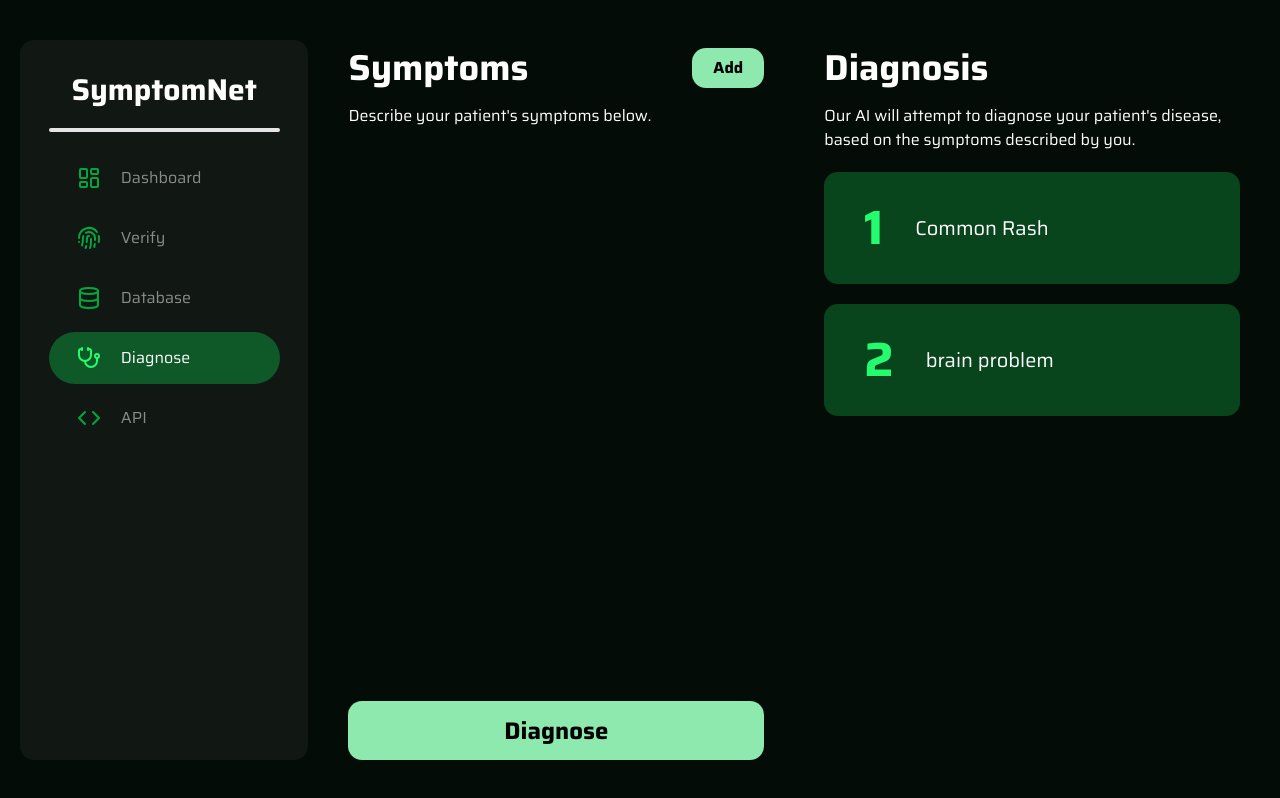
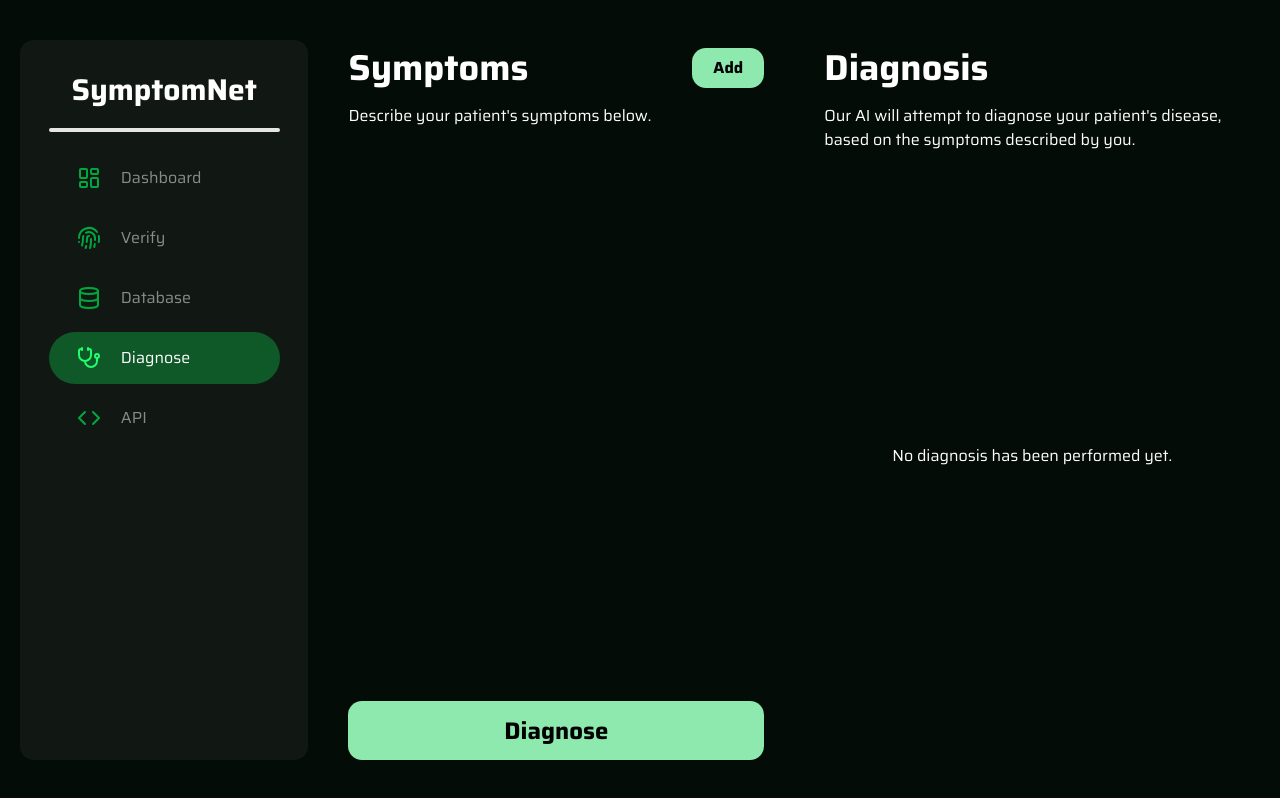
Before and after one commit to SymptomNet/SymptomNet, a Next.js app: page /diagnose in a window 1280 px wide. Built offline with nearby package versions, Linux system fonts and the light colour scheme.

Commit message:
fix: move examples

```diff
--- a/src/app/diagnose/page.js
+++ b/src/app/diagnose/page.js
@@ -60,22 +60,21 @@ function ResultBox({ text , rank, treatment_steps }) {
   )
 }
 
-
-
-
-export default function Diagnose() {
-
-  const [symptoms, setSymptoms] = useState([]);
-  const [results, setResults] = useState([
-    { id: 0, rank: 1, text: 'Common Rash', treatment_steps: [
+const example1 = { id: 0, rank: 1, text: 'Common Rash', treatment_steps: [
       "Conduct a visual examination to identify the rash's appearance, distribution, and any associated skin changes.",
       "Gather information about the patient's medical history, including allergies, medications, and previous skin conditions.",
       "Inquire about potential exposures to irritants, allergens, or infectious agents.",
       "Assess for accompanying symptoms such as itching, pain, fever, or systemic illness.",
       "Perform diagnostic tests, such as skin scrapings, cultures, or biopsies, if necessary, to rule out specific infections or conditions.",
       "Consider less common conditions based on your findings."
-    ]},
-    { id: 1, rank: 2, text: 'brain problem' , treatment_steps: ['baba']}
+    ]}
+const example2 = { id: 1, rank: 2, text: 'brain problem' , treatment_steps: ['baba']}
+
+export default function Diagnose() {
+
+  const [symptoms, setSymptoms] = useState([]);
+  const [results, setResults] = useState([
+
   ]);
   const [isLoading, setIsLoading] = useState(false);
 
```
